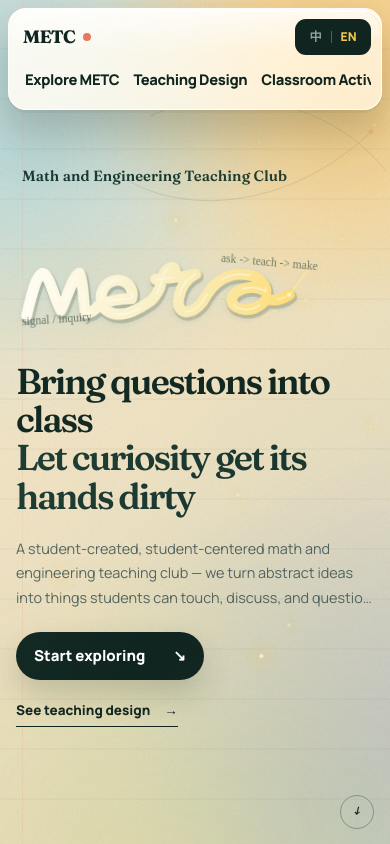
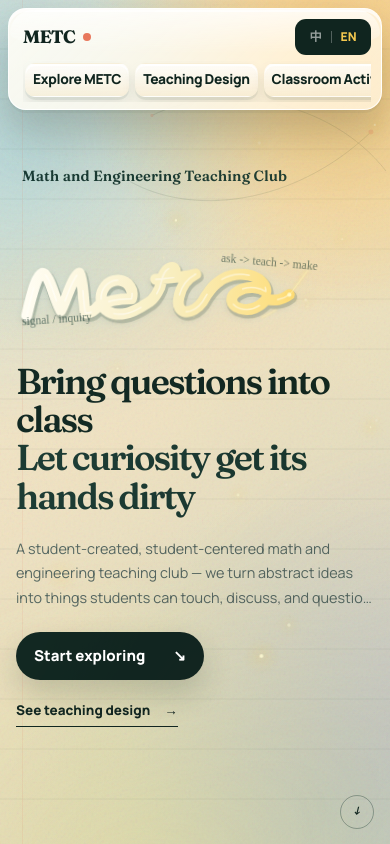
Before and after one commit to Han-chh/METC-website, a Next.js app: page /METC-website/ in a window 390 px wide. Shown: the top 844 px of the page. Built offline with nearby package versions, Linux system fonts and the light colour scheme.

Commit message:
refine: style navigation as floating bars

```diff
--- a/app/homepage.css
+++ b/app/homepage.css
@@ -85,17 +85,21 @@ button, a { -webkit-tap-highlight-color: transparent; }
 .header-brand { display: inline-flex; align-items: center; gap: 8px; width: fit-content; }
 .header-brand-mark { font-family: var(--display); font-weight: 720; font-size: 1.32rem; letter-spacing: -0.04em; }
 .header-brand-dot { width: 8px; height: 8px; border-radius: 50%; background: var(--coral); }
-.primary-nav { display: flex; justify-content: center; gap: clamp(24px, 3vw, 50px); }
-.primary-nav a { display: grid; justify-items: start; line-height: 1.2; position: relative; }
+.primary-nav { display: flex; justify-content: center; gap: clamp(10px, 1vw, 16px); }
+.primary-nav a { min-height: 44px; padding: 0 16px; display: inline-flex; align-items: center; justify-content: center; line-height: 1.2; position: relative; border: 1px solid transparent; border-radius: 14px; background: linear-gradient(180deg, rgba(255,255,255,.78), rgba(246, 234, 207, .62)); box-shadow: 0 2px 0 rgba(255,255,255,.78) inset, 0 3px 0 rgba(25,55,47,.07), 0 8px 14px rgba(43,52,39,.1); transform: translateY(0); transition: transform 200ms ease, box-shadow 200ms ease, background 200ms ease; }
 .primary-nav a::after {
   content: "";
   position: absolute;
-  left: 0; right: 100%; bottom: -8px;
+  left: 13px; right: 13px; bottom: 6px;
   height: 2px;
+  border-radius: 999px;
   background: var(--coral);
-  transition: right 220ms ease;
+  opacity: 0;
+  transform: scaleX(.2);
+  transition: opacity 200ms ease, transform 200ms ease;
 }
-.primary-nav a:hover::after, .primary-nav a:focus-visible::after { right: 0; }
+.primary-nav a:hover, .primary-nav a:focus-visible { background: linear-gradient(180deg, rgba(255,255,255,.96), rgba(255,235,205,.8)); box-shadow: 0 2px 0 rgba(255,255,255,.85) inset, 0 5px 0 rgba(25,55,47,.08), 0 13px 20px rgba(43,52,39,.15); transform: translateY(-3px); outline: none; }
+.primary-nav a:hover::after, .primary-nav a:focus-visible::after { opacity: 1; transform: scaleX(1); }
 .primary-nav span { font-size: 1.08rem; font-weight: 760; letter-spacing: -0.025em; }
 .language-toggle {
   justify-self: end;
@@ -439,7 +443,8 @@ button, a { -webkit-tap-highlight-color: transparent; }
 @media (max-width: 1020px) {
   :root { --shell: min(100% - 44px, 920px); }
   .header-inner { grid-template-columns: 100px 1fr 88px; gap: 12px; padding-left: 16px; }
-  .primary-nav { gap: 20px; }
+  .primary-nav { gap: 8px; }
+  .primary-nav a { min-height: 40px; padding-inline: 11px; border-radius: 12px; }
   .primary-nav span { font-size: .98rem; }
   .language-toggle { min-width: 80px; padding-inline: 10px; }
   .hero-section { padding-inline: 24px; }
@@ -463,10 +468,10 @@ button, a { -webkit-tap-highlight-color: transparent; }
   .header-inner { min-height: 102px; padding: 8px 10px 8px 14px; grid-template-columns: 1fr auto; grid-template-rows: 40px 38px; gap: 5px 10px; border-radius: 18px; }
   .header-brand-mark { font-size: 1.12rem; }
   .language-toggle { grid-column: 2; grid-row: 1; min-width: 76px; padding: 8px; border-radius: 11px; }
-  .primary-nav { grid-column: 1 / -1; grid-row: 2; justify-content: flex-start; gap: 14px; overflow-x: auto; scrollbar-width: none; padding: 2px 2px 5px; }
+  .primary-nav { grid-column: 1 / -1; grid-row: 2; justify-content: flex-start; gap: 6px; overflow-x: auto; scrollbar-width: none; padding: 2px 2px 5px; }
   .primary-nav::-webkit-scrollbar { display: none; }
-  .primary-nav a { min-width: max-content; }
-  .primary-nav span { font-size: .92rem; }
+  .primary-nav a { min-width: max-content; min-height: 34px; padding-inline: 7px; border-radius: 10px; }
+  .primary-nav span { font-size: .86rem; }
   .primary-nav small { display: none; }
   .hero-section { min-height: 100svh; padding: 126px 16px 72px; }
   .hero-inner { justify-content: center; }
```
